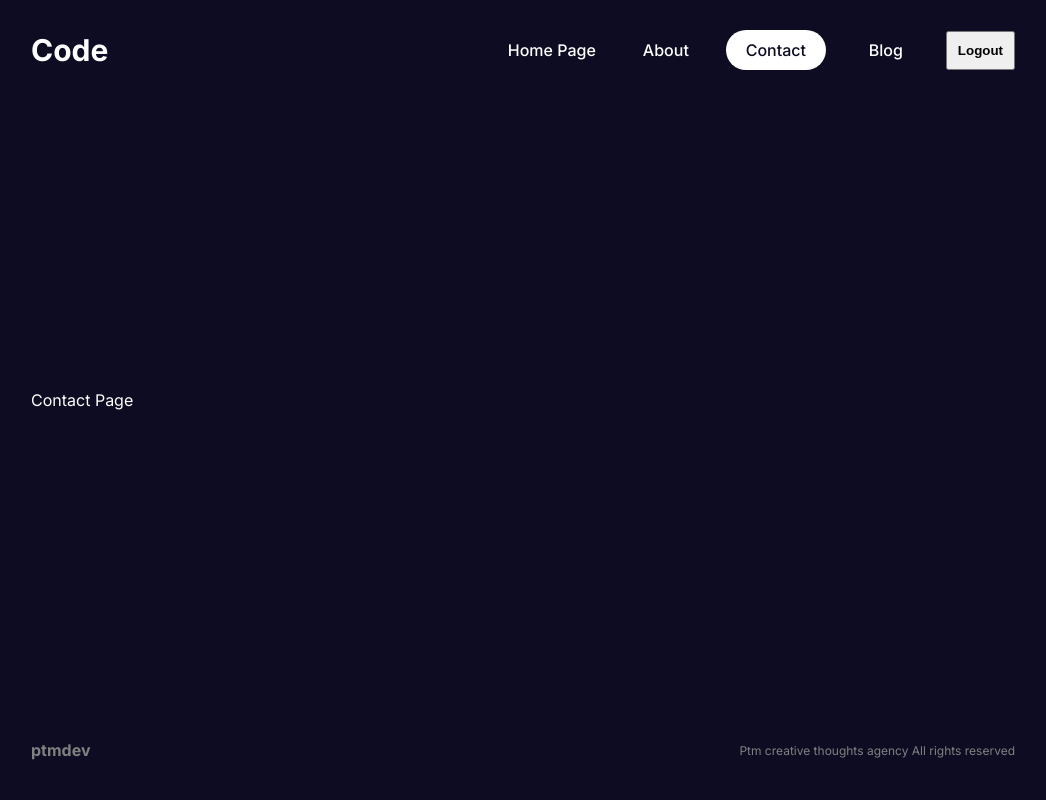
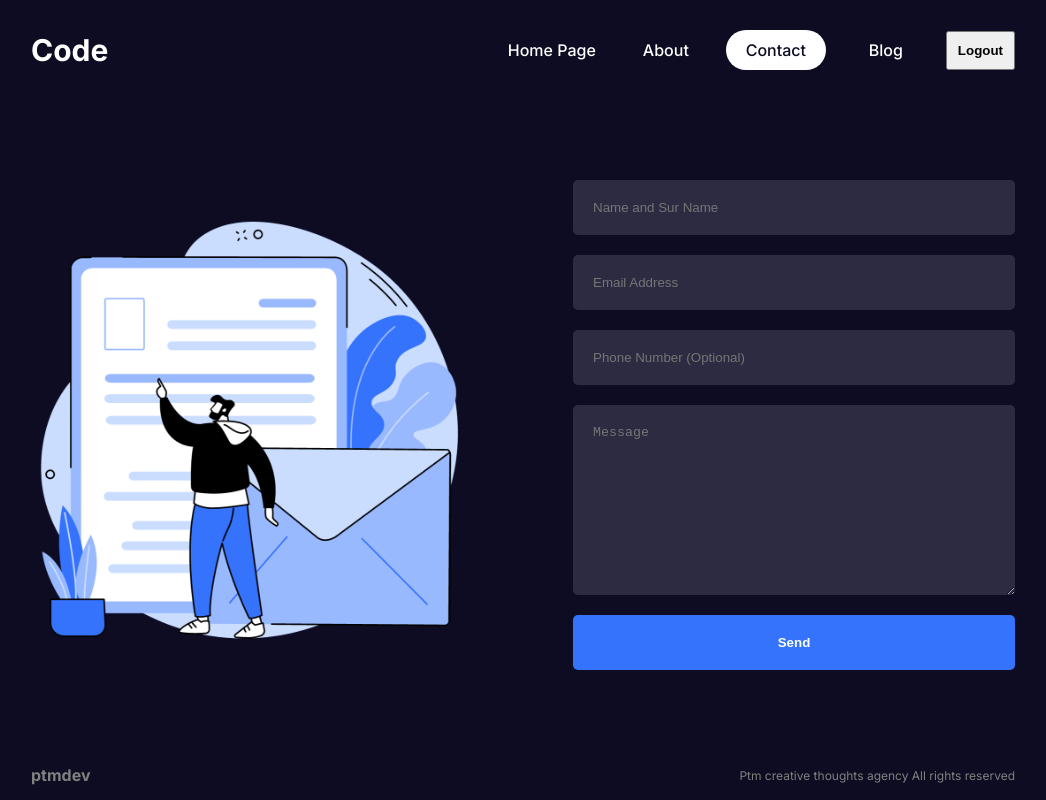
Before and after one commit to pharaoht/lama_thoughts, a Next.js app: page /contact in a window 1280 px wide. Shown: the whole page, without its empty margins (117-1163 px from the left). Built offline with nearby package versions, Linux system fonts and the light colour scheme.

Commit message:
contact page details

```diff
--- a/src/app/about/about.module.css
+++ b/src/app/about/about.module.css
@@ -0,0 +1,45 @@
+.container{
+    display: flex;
+    gap: 100px;
+}
+
+.textContainer{
+    flex: 1;
+    display: flex;
+    flex-direction: column;
+    gap: 50px;
+}
+
+.imgContainer{
+    flex: 1;
+    position: relative;
+}
+
+.subtitle{
+    color:var(--btn)
+}
+
+.title{
+    font-size: 54px;
+}
+
+.desc{
+    font-size: 20px;
+    font-weight: 300;
+}
+
+.boxes{
+    display: flex;
+    align-items: center;
+    justify-content: space-between;
+}
+
+.box{
+    display: flex;
+    flex-direction: column;
+    gap: 10px;
+}
+
+.box h1{
+    color: var(--btn)
+}
--- /dev/null
+++ b/src/app/contact/contact.module.css
@@ -0,0 +1,45 @@
+.container{
+    display: flex;
+    align-items: center;
+    gap: 100px;
+}
+
+.imgContainer{
+    flex:1;
+    position: relative;
+    height: 500px;
+}
+
+.img{
+    object-fit: contain;
+}
+
+.formContainer{
+    flex: 1;
+}
+
+.form{
+    display: flex;
+    flex-direction: column;
+    gap: 20px;
+}
+
+.form input,
+.form textarea{
+    padding: 20px;
+    border-radius: 5px;
+    border: none;
+    outline: none;
+    background-color: var(--bgSoft);
+    color: var(--text);
+}
+
+.form button{
+    padding: 20px;
+    background-color: var(--btn);
+    color: var(--text);
+    font-weight: bold;
+    border: none;
+    border-radius: 5px;
+    cursor:  pointer  ;
+}
--- a/src/app/contact/page.jsx
+++ b/src/app/contact/page.jsx
@@ -1,7 +1,29 @@
+import styles from './contact.module.css';
+import Image from 'next/image';
+
 const ContactPage = () => {
 
     return (
-        <div>Contact Page</div>
+        <div className={styles.container}>
+            <div className={styles.imgContainer}>
+                <Image src='/contact.png' alt='' fill className={styles.img} />
+            </div>
+            <div className={styles.formContainer}>
+                <form action='' className={styles.form}>
+                    <input type='text' placeholder='Name and Sur Name' />
+                    <input type='email' placeholder='Email Address' />
+                    <input type='tel' placeholder='Phone Number (Optional)' />
+                    <textarea
+                        name=''
+                        id=''
+                        cols={30}
+                        rows={10}
+                        placeholder='Message'
+                    ></textarea>
+                    <button>Send</button>
+                </form>
+            </div>
+        </div>
     )
 };
 
--- a/src/components/footer/footer.module.css
+++ b/src/components/footer/footer.module.css
@@ -1,7 +1,7 @@
 .container{
     display: flex;
     justify-content: space-between;
-    height: 100px;
+    height: 50px;
     align-items: center;
     color: grey;
 }
```
Also changed, not shown: src/app/about/page.jsx (+40 -2 lines).
